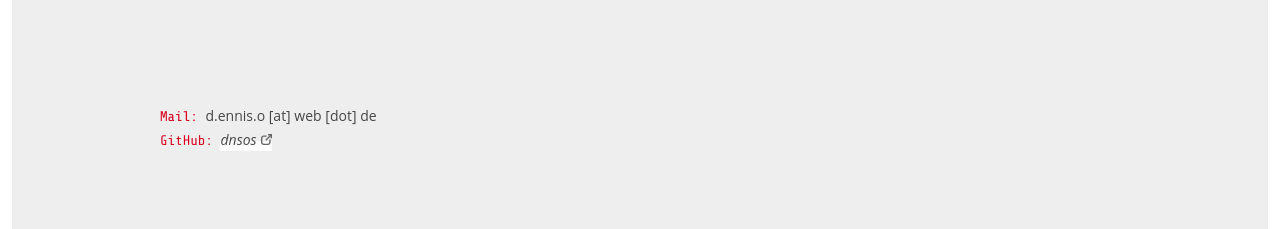
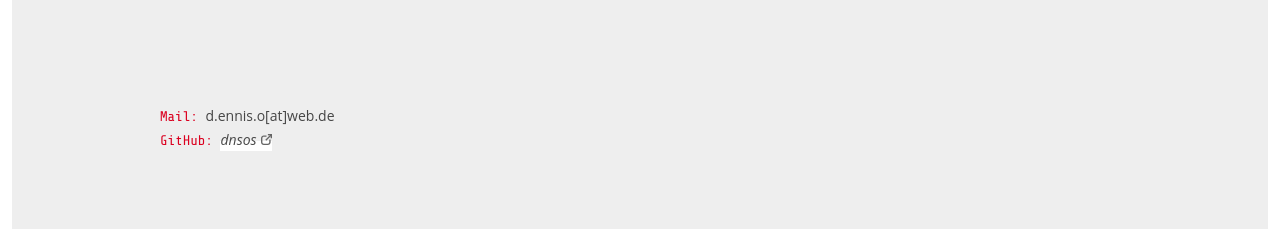
Before and after one commit to dnsos/deinns, a Jekyll site: the page built from index.html, in a window 1280 px wide. Shown: the part 668-897 px from the top of the page. Built offline with Jekyll 4.4.1, drawn with Linux system fonts in a browser that asks for light colours.

Commit message:
Fixed mail in contact section

```diff
--- a/_includes/contact.html
+++ b/_includes/contact.html
@@ -1,7 +1,7 @@
 <section class="row">
   <section class="four columns contact">
     <ul>
-      <li><span>Mail: </span>d.ennis.o [at] web [dot] de</li>
+      <li><span>Mail: </span>d.ennis.o[at]web.de</li>
       <li><span>GitHub: </span><a href="https://github.com/dnsos" target="_blank">dnsos</a></li>
     </ul>
   </section>
```
